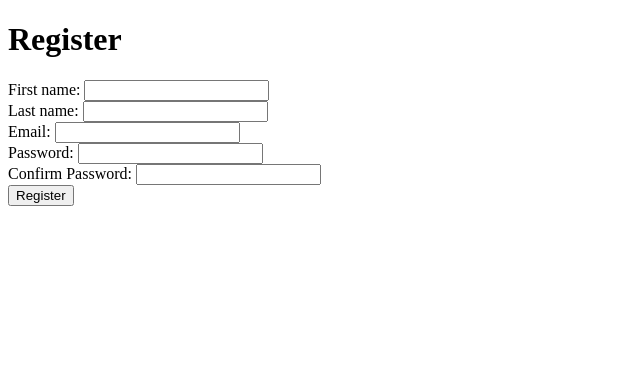
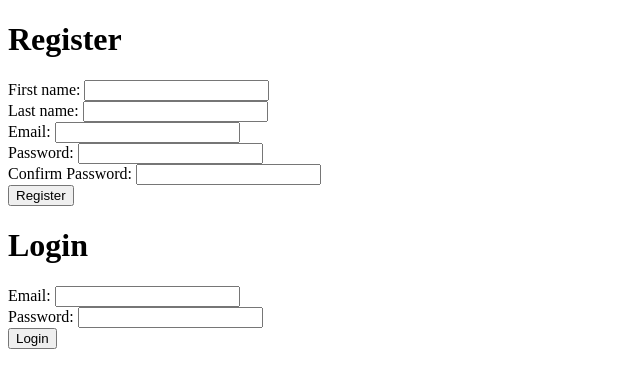
Before and after one commit to KennethWeiss/login_and_registration, a Flask app: page / in a window 1280 px wide. Shown: the top 388 px of the page, without its empty margins (0-640 px from the left). Run offline with Flask 3, Linux system fonts and the light colour scheme.

Commit message:
Login form

```diff
--- a/flask_app/templates/index.html
+++ b/flask_app/templates/index.html
@@ -42,6 +42,22 @@
             </div>
         </form>
     </div>
+    <div class="container">
+        <h1>Login</h1>
+        <form action="/login" method="POST">
+            <div>
+                <label for="email">Email: </label>
+                <input type="email" name="email">
+            </div>
+            <div>
+                <label for="password">Password: </label>
+                <input type="password">
+            </div>
+            <div>
+                <button>Login</button>
+            </div>
+        </form>
+    </div>
 
 </body>
 </html>
```
